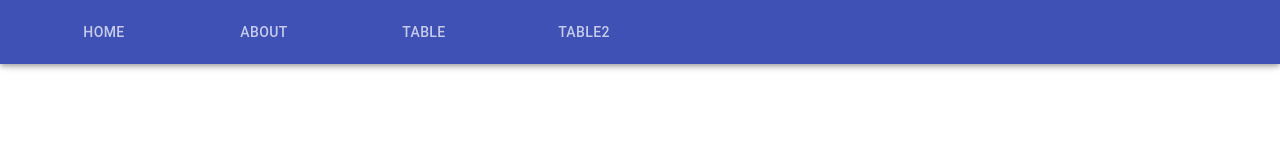
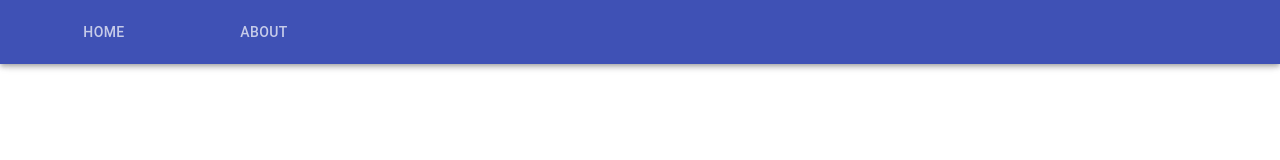
Before and after one commit to roshni2003/routing_Project, a React (Create React App) app: page /about in a window 1280 px wide. Shown: the top 160 px of the page. Built offline with nearby package versions, Linux system fonts and the light colour scheme.

Commit message:
routing start

```diff
--- a/package.json
+++ b/package.json
@@ -4,11 +4,13 @@
   "private": true,
   "dependencies": {
     "@material-ui/core": "^4.12.4",
+    "@mui/material": "^5.14.12",
     "@testing-library/jest-dom": "^5.17.0",
     "@testing-library/react": "^13.4.0",
     "@testing-library/user-event": "^13.5.0",
     "react": "^18.2.0",
     "react-dom": "^18.2.0",
+    "react-router-dom": "^6.16.0",
     "react-scripts": "5.0.1",
     "web-vitals": "^2.1.4"
   },
--- a/src/About.js
+++ b/src/About.js
@@ -0,0 +1,11 @@
+import React from 'react';
+
+const About = () => {
+  return (
+    <div>
+      <h1>About Component</h1>
+    </div>
+  );
+};
+
+export default About;
--- a/src/App.js
+++ b/src/App.js
@@ -1,10 +1,19 @@
-import './App.css';
-import Header from './Header'
+import React from 'react';
+import { BrowserRouter as Router, Routes, Route } from 'react-router-dom';
+import Header from './Header';
+import Home from './Home';
+import About from './About';
 function App() {
   return (
-    <div className="App">
-      <Header/>
-    </div>
+    <Router>
+      <div>
+        <Header />
+        <Routes>
+          <Route path="/home" element={<Home />} />
+          <Route path="/about" element={<About />} />
+        </Routes>
+      </div>
+    </Router>
   );
 }
 
--- a/src/Header.js
+++ b/src/Header.js
@@ -1,15 +1,14 @@
 import React from 'react';
-import { AppBar, Tab, Tabs, Toolbar } from '@material-ui/core';
+import { AppBar, Tabs, Tab, Toolbar } from '@material-ui/core';
+import { Link } from 'react-router-dom';
 
 const Header = () => {
   return (
     <AppBar color="primary">
       <Toolbar>
         <Tabs textColor="inherit">
-          <Tab label="Home" />
-          <Tab label="About" />
-          <Tab label="Table" />
-          <Tab label="Table2" />
+          <Tab label="Home" component={Link} to="/home" />
+          <Tab label="About" component={Link} to="/about" />
         </Tabs>
       </Toolbar>
     </AppBar>
--- a/src/Home.js
+++ b/src/Home.js
@@ -0,0 +1,11 @@
+import React from 'react';
+
+const Home = () => {
+  return (
+    <div>
+      <h1>Home Component</h1>
+    </div>
+  );
+};
+
+export default Home;
```
Also changed, not shown: 1 other file (tests, documents, lock files or other folders).
